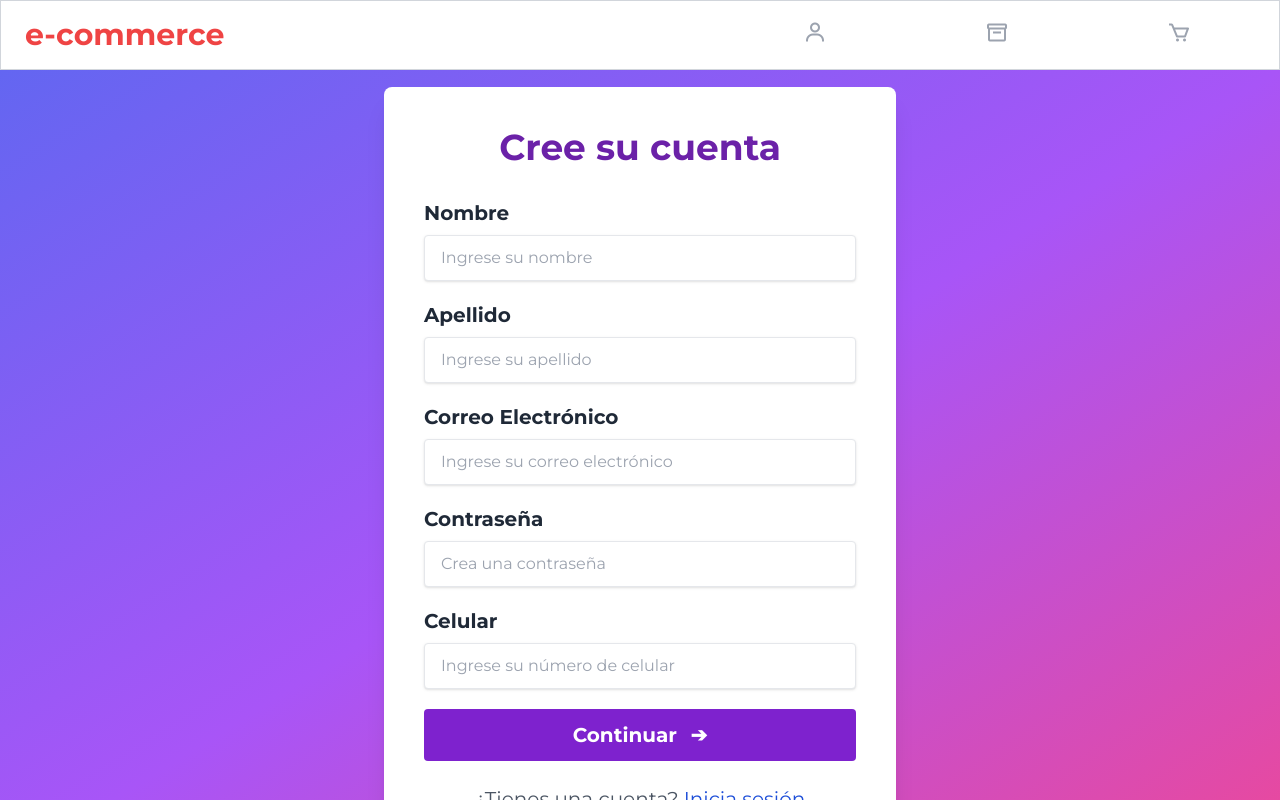
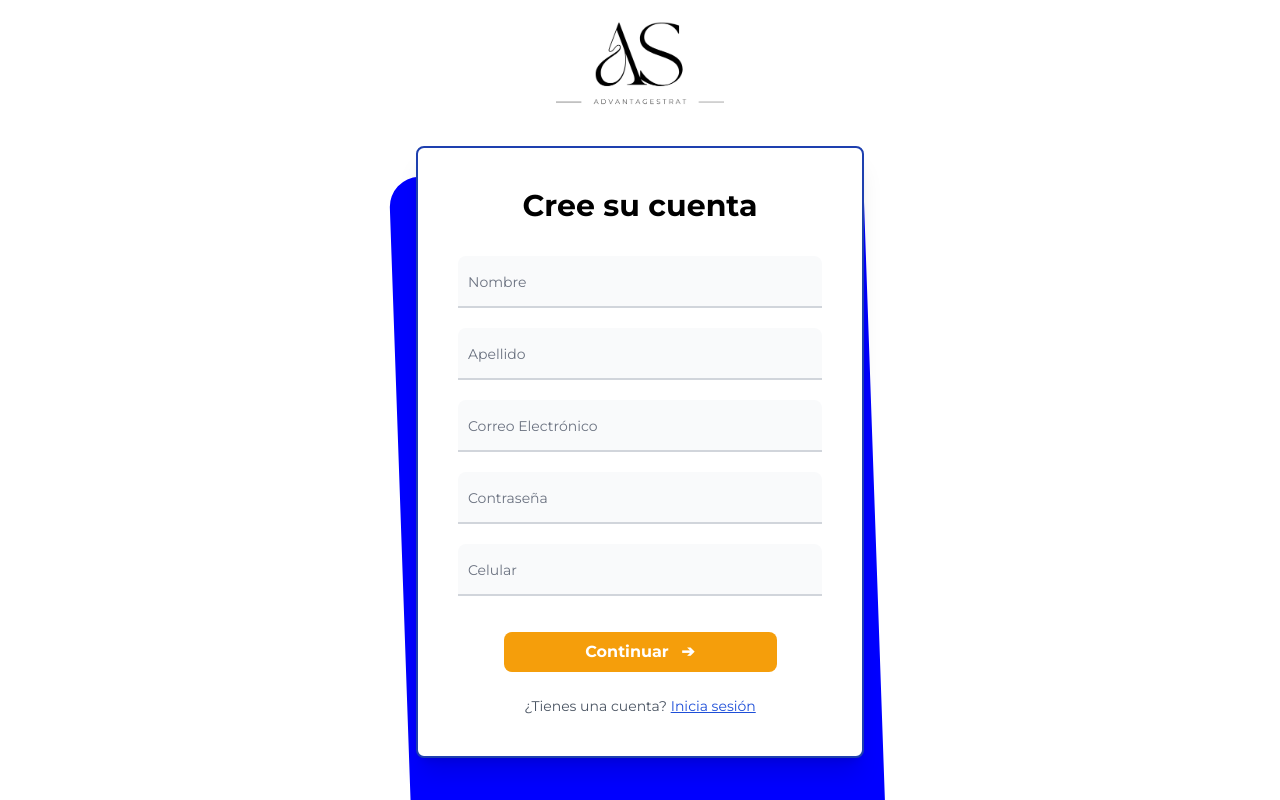
Before and after one commit to Einzas/genesis, a React (Vite) app: page /signup in a window 1280 px wide. Shown: the top 800 px of the page. Built offline with nearby package versions, Linux system fonts and the light colour scheme.

Commit message:
actualización

```diff
--- a/src/App.jsx
+++ b/src/App.jsx
@@ -39,9 +39,7 @@ function App() {
           path="/signup"
           element={
             <>
-              <Header />
               <SignUp />
-              <Footer />
             </>
           }
         />
--- a/src/pages/Login.jsx
+++ b/src/pages/Login.jsx
@@ -81,12 +81,12 @@ const Login = () => {
   return (
     <div className="flex flex-col justify-center items-center min-h-screen -translate-y-10 mt-5">
     {/* Fondo inclinado para el formulario */}
-    <div className="background-form"></div>
+    <div className="background-form1"></div>
 
     <div className="mb-5">
       <img src="/img/logoas1.png" alt="logo" className="mx-auto h-28 w-auto" />
     </div>
-    <div className="form-container bg-white shadow-md rounded-3xl mx-auto p-7 w-full max-w-md border-solid border-2 border-sky-500">
+    <div className="form-container bg-white shadow-md rounded-3xl mx-auto p-7 w-full max-w-md border-solid border-2 border-blue-800">
       {userInfo.token && userInfo.user ? (
         <div className="text-center">
           <p className="text-lg text-gray-800">Bienvenido, {userInfo.user.firstName}</p>
--- a/src/pages/SignUp.jsx
+++ b/src/pages/SignUp.jsx
@@ -4,6 +4,7 @@ import { useDispatch } from "react-redux";
 import { useNavigate } from "react-router-dom";
 import { registerUser } from "../store/slices/userInfo.slice";
 import Swal from "sweetalert2";
+import '../pages/css/Signup.css'
 
 const SignUp = () => {
   const { register, handleSubmit, reset } = useForm();
@@ -25,66 +26,73 @@ const SignUp = () => {
   };
 
   return (
-    <div className="flex justify-center items-center min-h-screen bg-gradient-to-br from-indigo-500 via-purple-500 to-pink-500 bg-opacity-80 px-4">
-      <div className="bg-white rounded-lg shadow-xl p-6 lg:p-10 m-4 max-w-lg w-full">
-        <h2 className="text-4xl font-bold text-center text-purple-800 mb-8">Cree su cuenta</h2>
+    <div className="flex flex-col justify-center items-center min-h-screen mt-1">
+      <div className="background-form2"></div>
+      <div className="mb-5">
+      <img src="/img/logoas1.png" alt="logo" className="mx-auto h-24 w-auto -mb-5" />
+      </div>
+      <div className="bg-white rounded-lg shadow-xl p-6 lg:p-10 m-8 max-w-md w-full border-solid border-2 border-blue-800">
+        <h2 className="text-3xl font-bold text-center text-black mb-8">Cree su cuenta</h2>
         <form onSubmit={handleSubmit(submit)}>
-          <div className="mb-5">
-            <label htmlFor="firstName" className="block text-gray-800 text-xl font-bold mb-2">Nombre</label>
+          { /* Updated fields with floating labels */ }
+          <div className="mb-5 relative">
             <input
-              className="shadow appearance-none border rounded w-full py-3 px-4 text-gray-700 leading-tight focus:outline-none focus:shadow-outline"
+              className="block rounded-t-lg px-2.5 pb-2.5 pt-5 w-full text-sm text-gray-900 bg-gray-50 dark:bg-stone-100 border-0 border-b-2 border-gray-300 appearance-none dark:text-black dark:border-gray-600 dark:focus:border-blue-500 focus:outline-none focus:ring-0 focus:border-blue-600 peer"
               type="text"
               id="firstName"
-              placeholder="Ingrese su nombre"
+              placeholder=" "
               {...register("firstName", { required: true })}
             />
+            <label htmlFor="firstName" className="absolute text-sm text-gray-500 dark:text-gray-400 duration-300 transform -translate-y-4 scale-75 top-4 z-10 origin-[0] start-2.5 peer-focus:text-blue-600 peer-focus:dark:text-blue-500 peer-placeholder-shown:scale-100 peer-placeholder-shown:translate-y-0 peer-focus:scale-75 peer-focus:-translate-y-4">Nombre</label>
           </div>
-          <div className="mb-5">
-            <label htmlFor="lastName" className="block text-gray-800 text-xl font-bold mb-2">Apellido</label>
+          <div className="mb-5 relative">
             <input
-              className="shadow appearance-none border rounded w-full py-3 px-4 text-gray-700 leading-tight focus:outline-none focus:shadow-outline"
+              className="block rounded-t-lg px-2.5 pb-2.5 pt-5 w-full text-sm text-gray-900 bg-gray-50 dark:bg-stone-100 border-0 border-b-2 border-gray-300 appearance-none dark:text-black dark:border-gray-600 dark:focus:border-blue-500 focus:outline-none focus:ring-0 focus:border-blue-600 peer"
               type="text"
               id="lastName"
-              placeholder="Ingrese su apellido"
+              placeholder=" "
               {...register("lastName", { required: true })}
             />
+            <label htmlFor="lastName" className="absolute text-sm text-gray-500 dark:text-gray-400 duration-300 transform -translate-y-4 scale-75 top-4 z-10 origin-[0] start-2.5 peer-focus:text-blue-600 peer-focus:dark:text-blue-500 peer-placeholder-shown:scale-100 peer-placeholder-shown:translate-y-0 peer-focus:scale-75 peer-focus:-translate-y-4">Apellido</label>
           </div>
-          <div className="mb-5">
-            <label htmlFor="email" className="block text-gray-800 text-xl font-bold mb-2">Correo Electrónico</label>
+          <div className="mb-5 relative">
             <input
-              className="shadow appearance-none border rounded w-full py-3 px-4 text-gray-700 leading-tight focus:outline-none focus:shadow-outline"
+              className="block rounded-t-lg px-2.5 pb-2.5 pt-5 w-full text-sm text-gray-900 bg-gray-50 dark:bg-stone-100 border-0 border-b-2 border-gray-300 appearance-none dark:text-black dark:border-gray-600 dark:focus:border-blue-500 focus:outline-none focus:ring-0 focus:border-blue-600 peer"
               type="email"
               id="email"
-              placeholder="Ingrese su correo electrónico"
+              placeholder=" "
               {...register("email", { required: true })}
             />
+            <label htmlFor="email" className="absolute text-sm text-gray-500 dark:text-gray-400 duration-300 transform -translate-y-4 scale-75 top-4 z-10 origin-[0] start-2.5 peer-focus:text-blue-600 peer-focus:dark:text-blue-500 peer-placeholder-shown:scale-100 peer-placeholder-shown:translate-y-0 peer-focus:scale-75 peer-focus:-translate-y-4">Correo Electrónico</label>
           </div>
-          <div className="mb-5">
-            <label htmlFor="password" className="block text-gray-800 text-xl font-bold mb-2">Contraseña</label>
+          <div className="mb-5 relative">
             <input
-              className="shadow appearance-none border rounded w-full py-3 px-4 text-gray-700 leading-tight focus:outline-none focus:shadow-outline"
+              className="block rounded-t-lg px-2.5 pb-2.5 pt-5 w-full text-sm text-gray-900 bg-gray-50 dark:bg-stone-100 border-0 border-b-2 border-gray-300 appearance-none dark:text-black dark:border-gray-600 dark:focus:border-blue-500 focus:outline-none focus:ring-0 focus:border-blue-600 peer"
               type="password"
               id="password"
-              placeholder="Crea una contraseña"
+              placeholder=" "
               {...register("password", { required: true })}
             />
+            <label htmlFor="password" className="absolute text-sm text-gray-500 dark:text-gray-400 duration-300 transform -translate-y-4 scale-75 top-4 z-10 origin-[0] start-2.5 peer-focus:text-blue-600 peer-focus:dark:text-blue-500 peer-placeholder-shown:scale-100 peer-placeholder-shown:translate-y-0 peer-focus:scale-75 peer-focus:-translate-y-4">Contraseña</label>
           </div>
-          <div className="mb-5">
-            <label htmlFor="phone" className="block text-gray-800 text-xl font-bold mb-2">Celular</label>
+          <div className="mb-5 relative">
             <input
-              className="shadow appearance-none border rounded w-full py-3 px-4 text-gray-700 leading-tight focus:outline-none focus:shadow-outline"
+              className="block rounded-t-lg px-2.5 pb-2.5 pt-5 w-full text-sm text-gray-900 bg-gray-50 dark:bg-stone-100 border-0 border-b-2 border-gray-300 appearance-none dark:text-black dark:border-gray-600 dark:focus:border-blue-500 focus:outline-none focus:ring-0 focus:border-blue-600 peer"
               type="text"
               id="phone"
-              placeholder="Ingrese su número de celular"
+              placeholder=" "
               {...register("phone", { required: true, minLength: 10, maxLength: 10 })}
             />
+            <label htmlFor="phone" className="absolute text-sm text-gray-500 dark:text-gray-400 duration-300 transform -translate-y-4 scale-75 top-4 z-10 origin-[0] start-2.5 peer-focus:text-blue-600 peer-focus:dark:text-blue-500 peer-placeholder-shown:scale-100 peer-placeholder-shown:translate-y-0 peer-focus:scale-75 peer-focus:-translate-y-4">Celular</label>
           </div>
-          <button className="bg-purple-700 hover:bg-purple-600 text-white font-bold py-3 px-6 w-full rounded focus:outline-none focus:shadow-outline transition-colors duration-300 text-xl" type="submit">
-            Continuar <span className="ml-2">➔</span>
-          </button>
-          <p className="text-center text-gray-600 text-xl mt-6">
-            ¿Tienes una cuenta? <a href="/login" className="text-blue-700 hover:text-purple-800">Inicia sesión</a>
-          </p>
+          <div className="flex flex-col items-center">
+            <button className="w-9/12 mt-4 bg-amber-500 text-white font-bold py-2 px-4 rounded-lg transition duration-300 focus:outline-none hover:bg-amber-600" type="submit">
+              Continuar <span className="ml-2">➔</span>
+            </button>
+            <p className="w-full text-center text-gray-600 text-sm mt-6">
+              ¿Tienes una cuenta? <a href="/login" className="text-blue-700 hover:text-amber-500 underline">Inicia sesión</a>
+            </p>
+          </div>
         </form>
       </div>
     </div>
--- /dev/null
+++ b/src/pages/css/Signup.css
@@ -0,0 +1,28 @@
+.form-background-container {
+    position: relative; /* Nuevo contenedor para manejar el posicionamiento */
+    z-index: 1;
+    width: 100%; /* O el ancho que desees para el contenedor */
+    display: flex; /* Alineación del formulario en el centro */
+    justify-content: center;
+    align-items: center;
+  }
+
+  .background-form2 {
+    width: 37%;
+    height: 103.9%;
+    background-color: blue; /* o el color azul que prefieras */
+    position: absolute;
+    top: 73.1%;
+    left: 50%;
+    transform: translate(-50%, -50%) skew(1deg, -1deg) rotate(-1deg); /* ajusta para la inclinación y posición */
+    border-radius: 30px;
+    /* Asegúrate de que este elemento quede detrás del formulario */
+    z-index: -1;
+  }
+
+  /* Mantén tus estilos existentes para .form-container y ajusta según necesites */
+  .form-container {
+    position: relative;
+    z-index: 2;
+    /* Otros estilos existentes para tu formulario */
+  }
--- a/src/pages/css/login.css
+++ b/src/pages/css/login.css
@@ -1,6 +1,6 @@
 /* login.css */
 
-.background-form {
+.background-form1 {
     width: 35%;
     height: 70%;
     background-color: blue; /* o el color azul que prefieras */
```
